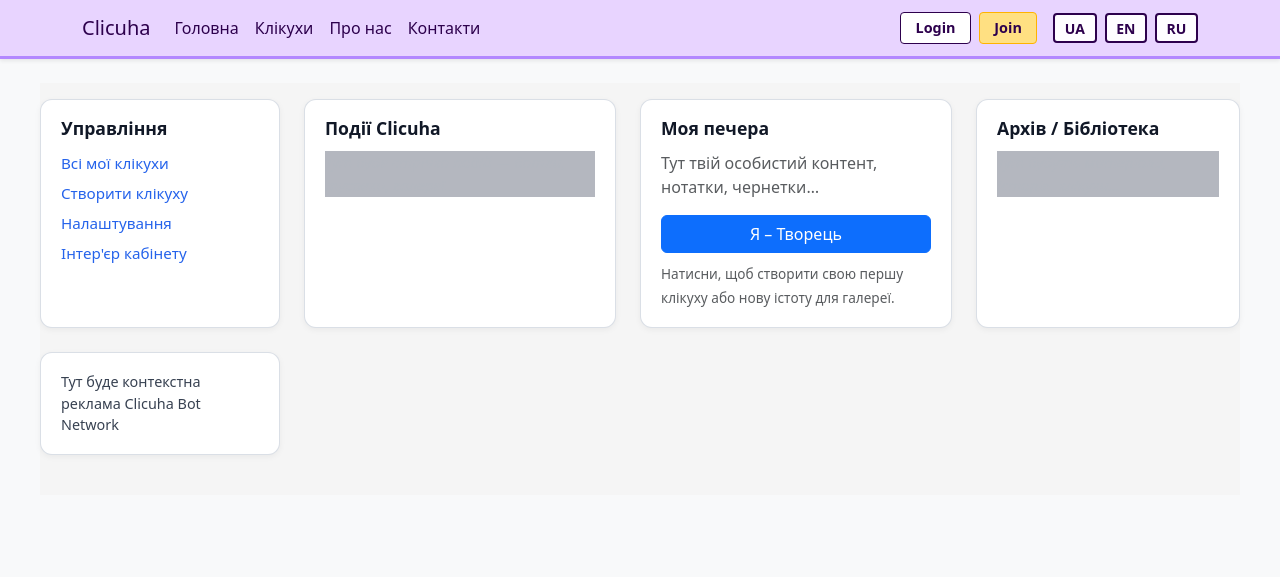
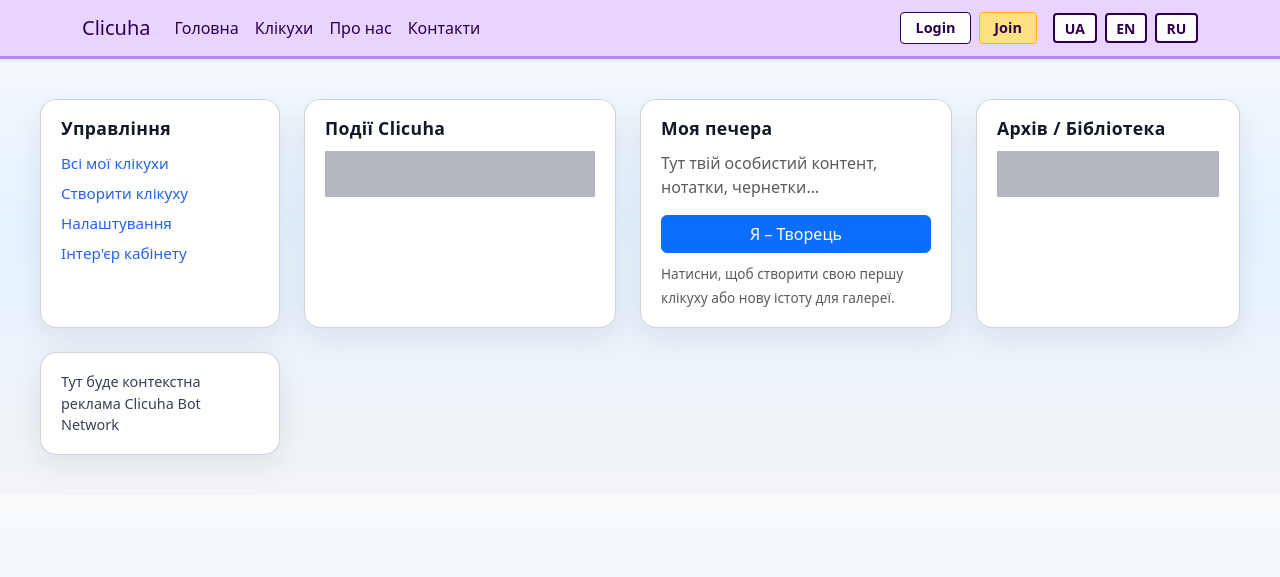
Before and after one commit to Clicuhac/clicuha, a PHP site: page /cabinet.php in a window 1280 px wide. Shown: the top 577 px of the page. Run offline with PHP 8.4, Linux system fonts and the light colour scheme.

Commit message:
Revise classic theme styles for a lighter design
Updated the classic theme styles for a lighter appearance with new CSS variables.

```diff
--- a/assets/css/themes/classic.css
+++ b/assets/css/themes/classic.css
@@ -1,19 +1,20 @@
-/* Базова «класична» тема кабінету */
+/* Класична світла тема для кабінету */
 
-.cabinet-theme-classic .cabinet-layout {
-    background: #f5f5f5;
+.cabinet-theme-classic {
+    --cabinet-bg: linear-gradient(180deg, #f9fafb 0%, #e5f3ff 45%, #f3f4f6 100%);
+    --cabinet-card-bg: #ffffff;
+    --cabinet-card-border: rgba(148, 163, 184, 0.45);
+    --cabinet-card-shadow: 0 10px 30px rgba(15, 23, 42, 0.08);
+    --cabinet-heading: #111827;
+    --cabinet-text: #374151;
+    --cabinet-muted: #6b7280;
 }
 
-.cabinet-theme-classic .cabinet-sidebar,
-.cabinet-theme-classic .cabinet-events,
-.cabinet-theme-classic .cabinet-personal,
-.cabinet-theme-classic .cabinet-extra,
-.cabinet-theme-classic .cabinet-ads {
-    background: #ffffff;
-    border-radius: 12px;
-    box-shadow: 0 2px 6px rgba(0,0,0,0.05);
+/* Трохи підкрутимо заголовки */
+.cabinet-theme-classic .cabinet-sidebar h3,
+.cabinet-theme-classic .cabinet-events h3,
+.cabinet-theme-classic .cabinet-personal h3,
+.cabinet-theme-classic .cabinet-extra h3,
+.cabinet-theme-classic .cabinet-ads h3 {
+    letter-spacing: 0.02em;
 }
-
-.cabinet-theme-classic h3 {
-    font-weight: 600;
-}
```
